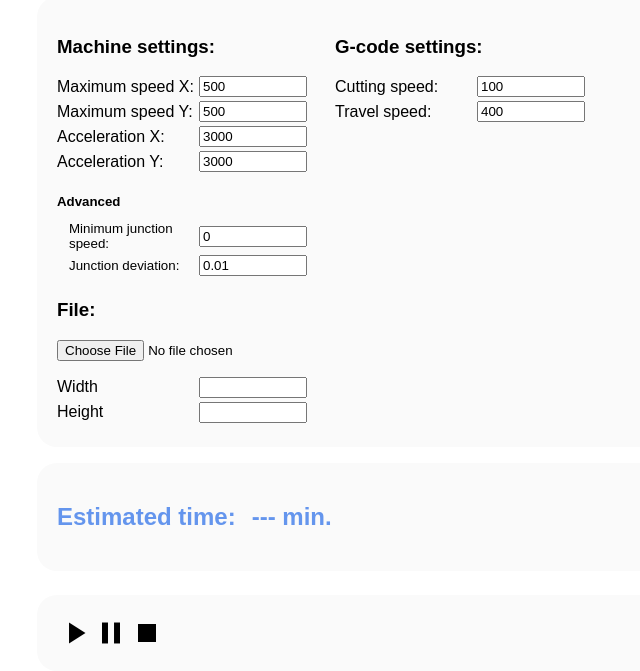
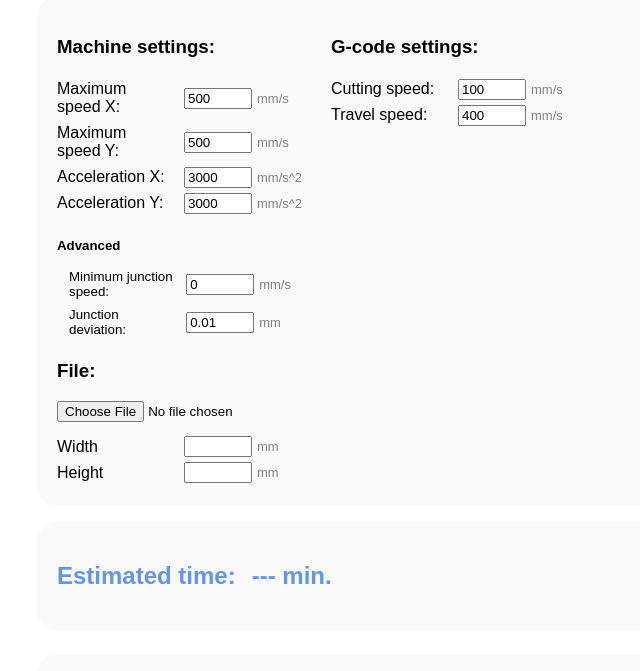
Before and after one commit to agiac/laser-cutter-simulator, a website built with Parcel: page src/index.html in a window 1280 px wide. Shown: the part 147-818 px from the top of the page, without its empty margins (183-823 px from the left). Built offline with nearby package versions, Linux system fonts and the light colour scheme.

Commit message:
Wasting time on css

```diff
--- a/src/index.html
+++ b/src/index.html
@@ -16,42 +16,50 @@
     <div class="settings-section">
       <h3>Machine settings:</h3>
       <label title="mm/s">
-        Maximum speed X:
+        <p>Maximum speed X:</p>
         <input id="maximumSpeedX" type="number" min="1" />
+        <span class="units">mm/s</span>
       </label>
       <label title="mm/s">
-        Maximum speed Y:
+        <p>Maximum speed Y:</p>
         <input id="maximumSpeedY" type="number" min="1" />
+        <span class="units">mm/s</span>
       </label>
       <label title="mm/s^2">
-        Acceleration X:
+        <p>Acceleration X:</p>
         <input id="accelerationX" type="number" min="1" />
+        <span class="units">mm/s^2</span>
       </label>
       <label title="mm/s^2">
-        Acceleration Y:
+        <p>Acceleration Y:</p>
         <input id="accelerationY" type="number" min="1" />
+        <span class="units">mm/s^2</span>
       </label>
       <h5>Advanced</h5>
       <div class="advanced">
         <label title="mm/s">
-          Minimum junction speed:
+          <p>Minimum junction speed:</p>
           <input id="minimumJunctionSpeed" type="number" min="0" step="0.1" />
+          <span class="units">mm/s</span>
         </label>
         <label title="mm">
-          Junction deviation:
+          <p>Junction deviation:</p>
           <input id="junctionDeviation" type="number" min="0" step="0.01" />
+          <span class="units">mm</span>
         </label>
       </div>
     </div class="settings-section">
     <div class="settings-section">
       <h3>G-code settings:</h3>
       <label title="mm/s">
-        Cutting speed:
+        <p>Cutting speed:</p>
         <input id="cuttingSpeed" type="number" min="1" />
+        <span class="units">mm/s</span>
       </label>
       <label title="mm/s">
-        Travel speed:
+        <p>Travel speed:</p>
         <input id="travelSpeed" type="number" min="1" />
+        <span class="units">mm/s</span>
       </label>
       <!-- <label>
           Engraving speed:
@@ -62,12 +70,14 @@
       <h3>File:</h3>
       <input type="file" id="file-upload" id="file-upload" accept=".svg" />
       <label title="mm">
-        Width
+        <p>Width</p>
         <input id="file-width" type="number" min="1" />
+        <span class="units">mm</span>
       </label>
       <label title="mm">
-        Height
+        <p>Height</p>
         <input id="file-width" type="number" min="1" />
+        <span class="units">mm</span>
       </label>
     </div>
   </section>
--- a/src/style.css
+++ b/src/style.css
@@ -37,13 +37,31 @@ label {
   width: var(--column-width);
   display: flex;
   align-items: center;
-  margin: 4px;
-  margin-left: 0;
+  margin: 0;
+}
+
+label p {
+  width: 110px;
+  margin-top: 4px;
+  margin-bottom: 4px;
+  margin-right: 12px;
 }
 
 input {
-  width: 100px;
+  /* width: 60px; */
   margin-left: auto;
+  /* flex: auto; */
+  /* max-width: 50px; */
+  width: 60px;
+}
+
+.units {
+  font-size: small;
+  color: gray;
+  margin-left: 5px;
+  width: 50px;
+  /* width: 10px; */
+  /* flex: auto; */
 }
 
 .settings h5 {
```
